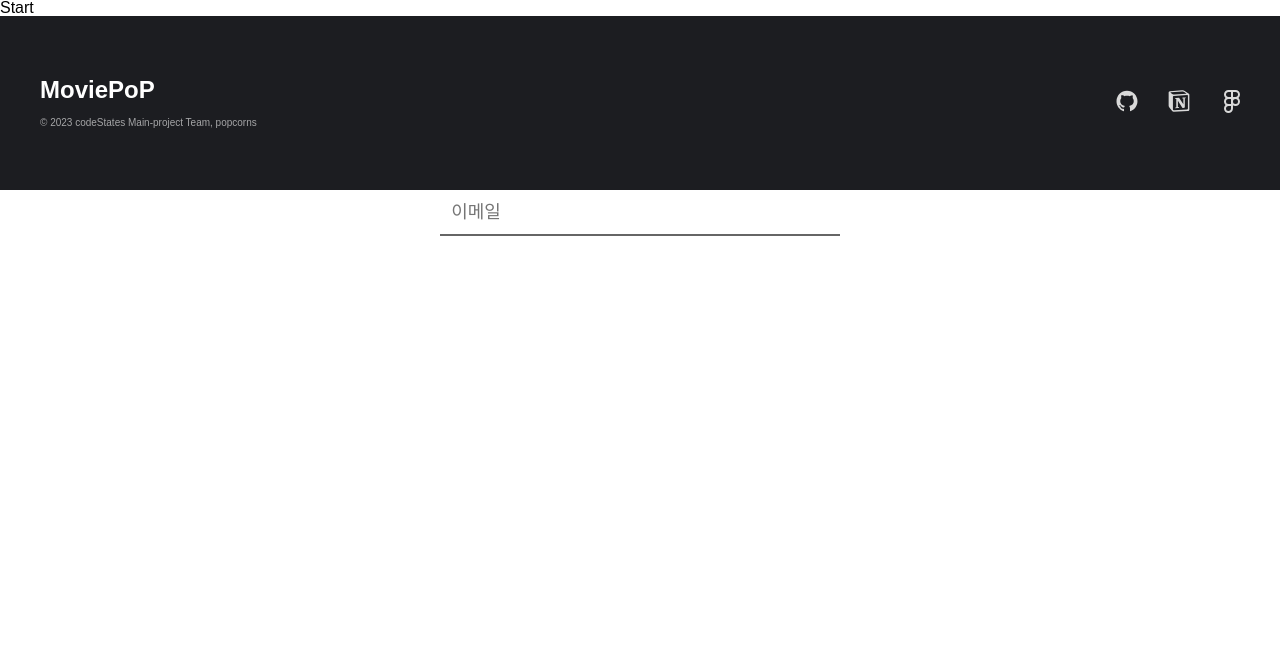
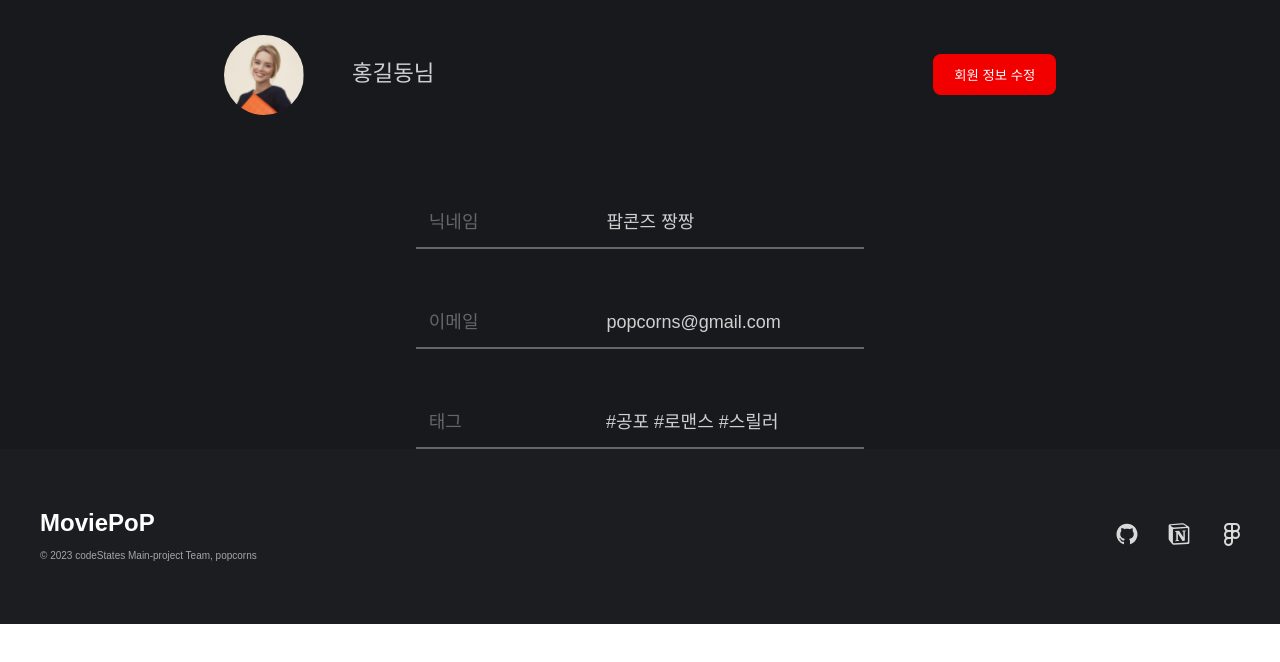
Before and after one commit to codestates-seb/seb44_main_008, a React (Vite) app in the folder client/: page / in a window 1280 px wide. Shown: the top 662 px of the page. Built offline with nearby package versions, Linux system fonts and the light colour scheme; a web font is replaced by a local one.

Commit message:
📝  mypage 공통부분 추가, Pop수정

```diff
--- a/client/src/components/Poplike/Poplike.tsx
+++ b/client/src/assets/images/pop-icons/Poplike.tsx
@@ -1,4 +1,4 @@
-import { ReactComponent as PopFill } from '../../assets/images/pop-icons/pop-fill.svg';
+import { ReactComponent as PopFill } from './pop-fill.svg';
 
 const Poplike = () => {
   return (
--- a/client/src/components/Poplike/Popunlike.tsx
+++ b/client/src/assets/images/pop-icons/Popunlike.tsx
@@ -1,4 +1,4 @@
-import { ReactComponent as PopEmpty } from '../../assets/images/pop-icons/pop-empty.svg';
+import { ReactComponent as PopEmpty } from './pop-empty.svg';
 
 const Popunlike = () => {
   return (
--- /dev/null
+++ b/client/src/assets/images/user-info/UserAvat.tsx
@@ -0,0 +1,20 @@
+import { styled } from 'styled-components';
+import { ReactComponent as UserAva } from '../user-info/userAvatar.svg';
+
+const UserAvat = () => {
+  return (
+    <>
+      <StyledUserAva />
+    </>
+  );
+};
+
+const StyledUserAva = styled(UserAva)`
+  display: flex;
+  width: 80px;
+  height: 80px;
+  align-items: center;
+  border-radius: 50%;
+`;
+
+export default UserAvat;
--- a/client/src/components/Button/Button.tsx
+++ b/client/src/components/Button/Button.tsx
@@ -1,30 +1,34 @@
-import styled from "styled-components";
-import { ButtonType } from "./type";
+import styled from 'styled-components';
+import { ButtonType } from './type';
 
 const ButtonWrapper = styled.div`
   width: fit-content;
-`
+`;
 const ButtonStyle = styled.button<ButtonType>`
   width: 100%;
   border: none;
   border-radius: 0.5rem;
-	background-color: ${(props) => (props.type === 'variant' ? '#f20000' : '#232323')};
-	color: #FFFFFF;
+  background-color: ${props =>
+    props.type === 'variant' ? '#f20000' : '#232323'};
+  color: #ffffff;
   padding: 0.7rem 1.3rem;
 
-	width: ${(props) => (props.width ? props.width : 'fit-content')};
+  width: ${props => (props.width ? props.width : 'fit-content')};
 
   &:hover {
-		background-color: ${(props) => (props.type === 'variant' ? '#c20000' : '#f20000')};
+    background-color: ${props =>
+      props.type === 'variant' ? '#c20000' : '#f20000'};
   }
-`
+`;
 
-const Button = ( { value, type, width } : ButtonType ) => {
+const Button = ({ value, type, width }: ButtonType) => {
   return (
     <ButtonWrapper>
-		<ButtonStyle width={width} type={type}>{value}</ButtonStyle>
+      <ButtonStyle width={width} type={type}>
+        {value}
+      </ButtonStyle>
     </ButtonWrapper>
-	)
-}
+  );
+};
 
 export default Button;
--- /dev/null
+++ b/client/src/components/Mypage-common/Common.tsx
@@ -0,0 +1,98 @@
+import { styled } from 'styled-components';
+import UserAvat from '../../assets/images/user-info/UserAvat';
+import Button from '../Button/Button';
+
+const Common = (): JSX.Element => {
+  return (
+    <>
+      <TotalContainer>
+        <TopContainer>
+          <UserTopContainer>
+            <User>
+              <UserAvat />
+              <span>홍길동님</span>
+            </User>
+            <Button value={'회원 정보 수정'} type="variant" />
+          </UserTopContainer>
+        </TopContainer>
+        <BotContainer>
+          <UserBotContainer>
+            <UserInfo>
+              <span className="title">닉네임</span>
+              <span className="desc">팝콘즈 짱짱</span>
+            </UserInfo>
+          </UserBotContainer>
+          <UserBotContainer>
+            <UserInfo>
+              <span className="title">이메일</span>
+              <span className="desc">popcorns@gmail.com</span>
+            </UserInfo>
+          </UserBotContainer>
+          <UserBotContainer>
+            <UserInfo>
+              <span className="title">태그</span>
+              <span className="last-desc">#공포 #로맨스 #스릴러</span>
+            </UserInfo>
+          </UserBotContainer>
+        </BotContainer>
+      </TotalContainer>
+    </>
+  );
+};
+
+const TotalContainer = styled.div`
+  background-color: var(--main-dark-color);
+`;
+
+const TopContainer = styled.div`
+  width: 52rem;
+  height: 9.32431rem;
+  margin: auto;
+  display: flex;
+`;
+const UserTopContainer = styled.div`
+  display: flex;
+  width: 100%;
+  justify-content: space-between;
+  align-items: center;
+`;
+const User = styled.div`
+  display: flex;
+  align-items: center;
+  span {
+    color: var(--mypage-font-color);
+    margin-left: 3rem;
+    text-align: center;
+    font-size: 1.4rem;
+  }
+`;
+const BotContainer = styled.div`
+  display: flex;
+  flex-direction: column;
+  justify-content: center;
+  align-items: center;
+  width: 52rem;
+  margin: auto;
+`;
+
+const UserBotContainer = styled.div`
+  width: 28rem;
+  padding: 1rem 0.8rem;
+  margin-top: 3rem;
+  font-size: large;
+  border-bottom: 2px solid var(--ghost-color);
+`;
+const UserInfo = styled.div`
+  color: var(--mypage-font-color);
+  .title {
+    color: var(--ghost-color);
+  }
+  .desc {
+    margin-left: 8rem;
+  }
+  .last-desc {
+    margin-left: 9rem;
+  }
+`;
+
+export default Common;
--- a/client/src/pages/Start.tsx
+++ b/client/src/pages/Start.tsx
@@ -1,6 +1,7 @@
 import { useState } from 'react';
 import Footer from '../components/Footer/Footer';
 import Input from '../components/Input/Input';
+import Common from '../components/Mypage-common/Common';
 
 const Start = () => {
   const [email, setEmail] = useState<string>('');
@@ -8,14 +9,14 @@ const Start = () => {
   const isValid = true;
   return (
     <div>
-      Start
-      <Footer />
-      <Input
+      <Common />
+      {/* <Input
         value={email}
         onChange={e => setEmail(e.target.value)}
         placeholder={placeholder}
         isvalid={isValid}
-      />
+      /> */}
+      <Footer />
     </div>
   );
 };
--- a/client/src/root.css
+++ b/client/src/root.css
@@ -7,4 +7,5 @@
   --main-gray-color: #232323;
   --theme-hover-color: #c20000;
   --footer-icon-color: #d9d9d9;
+  --mypage-font-color: #cfcfcf;
 }
```
Also changed, not shown: client/src/assets/images/user-info/userAvatar.svg (added). Lines whose indentation alone changed are shown as unchanged.
